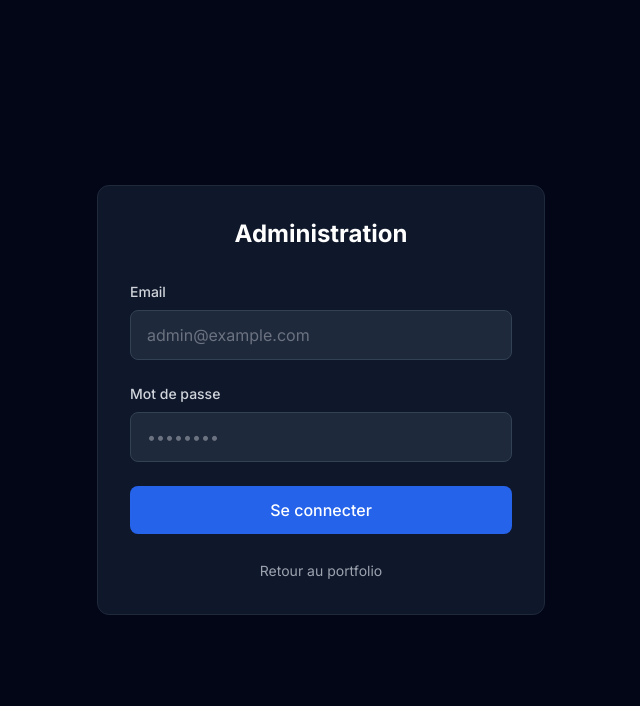
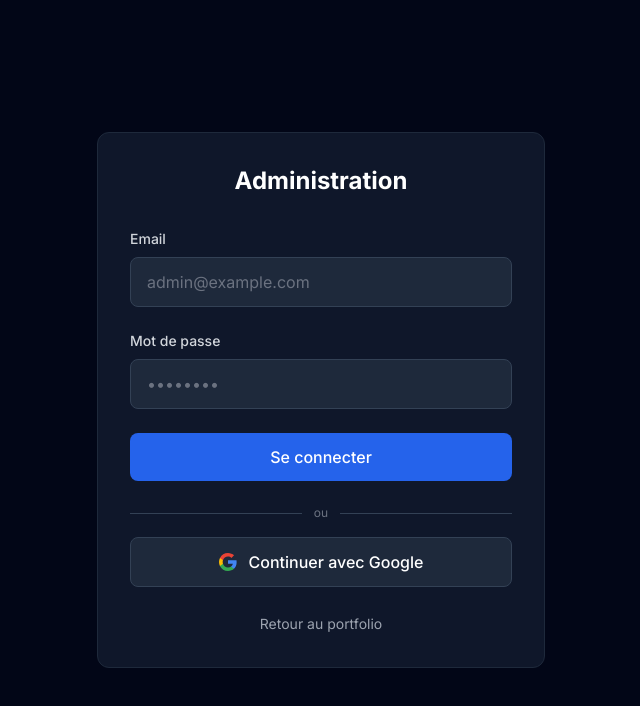
Before and after one commit to Djefrid/portfolio, a Next.js app: page /admin/login in a window 1280 px wide. Shown: the top 706 px of the page, without its empty margins (319-959 px from the left). Built offline with nearby package versions, Linux system fonts and the light colour scheme; no server answers; the database is empty.

Commit message:
feat: ajoute connexion Google sur la page admin (signInWithPopup)

```diff
--- a/app/admin/login/page.tsx
+++ b/app/admin/login/page.tsx
@@ -9,7 +9,7 @@ export default function LoginPage() {
   const [password, setPassword] = useState('');
   const [error, setError] = useState('');
   const [isLoading, setIsLoading] = useState(false);
-  const { signIn, user } = useAuthContext();
+  const { signIn, signInWithGoogle, user } = useAuthContext();
   const router = useRouter();
 
   useEffect(() => {
@@ -17,6 +17,18 @@ export default function LoginPage() {
       router.push('/admin');
     }
   }, [user, router]);
+
+  const handleGoogle = async () => {
+    setError('');
+    setIsLoading(true);
+    const { error } = await signInWithGoogle();
+    if (error) {
+      setError('Connexion Google échouée. Vérifie que ton compte est autorisé.');
+      setIsLoading(false);
+    } else {
+      router.push('/admin');
+    }
+  };
 
   const handleSubmit = async (e: React.FormEvent) => {
     e.preventDefault();
@@ -87,6 +99,27 @@ export default function LoginPage() {
             </button>
           </form>
 
+          <div className="mt-6 flex items-center gap-3">
+            <div className="flex-1 h-px bg-dark-700" />
+            <span className="text-xs text-gray-500">ou</span>
+            <div className="flex-1 h-px bg-dark-700" />
+          </div>
+
+          <button
+            type="button"
+            onClick={handleGoogle}
+            disabled={isLoading}
+            className="mt-4 w-full py-3 flex items-center justify-center gap-3 bg-dark-800 border border-dark-700 text-white font-medium rounded-lg hover:bg-dark-700 focus:outline-none focus:ring-2 focus:ring-primary-500 focus:ring-offset-2 focus:ring-offset-dark-900 disabled:opacity-50 disabled:cursor-not-allowed transition-colors"
+          >
+            <svg width="18" height="18" viewBox="0 0 18 18" fill="none" xmlns="http://www.w3.org/2000/svg">
+              <path d="M17.64 9.2c0-.637-.057-1.251-.164-1.84H9v3.481h4.844c-.209 1.125-.843 2.078-1.796 2.717v2.258h2.908c1.702-1.567 2.684-3.875 2.684-6.615z" fill="#4285F4"/>
+              <path d="M9 18c2.43 0 4.467-.806 5.956-2.184l-2.908-2.258c-.806.54-1.837.86-3.048.86-2.344 0-4.328-1.584-5.036-3.711H.957v2.332A8.997 8.997 0 0 0 9 18z" fill="#34A853"/>
+              <path d="M3.964 10.707A5.41 5.41 0 0 1 3.682 9c0-.593.102-1.17.282-1.707V4.961H.957A8.996 8.996 0 0 0 0 9c0 1.452.348 2.827.957 4.039l3.007-2.332z" fill="#FBBC05"/>
+              <path d="M9 3.58c1.321 0 2.508.454 3.44 1.345l2.582-2.58C13.463.891 11.426 0 9 0A8.997 8.997 0 0 0 .957 4.961L3.964 7.293C4.672 5.163 6.656 3.58 9 3.58z" fill="#EA4335"/>
+            </svg>
+            Continuer avec Google
+          </button>
+
           <div className="mt-6 text-center">
             <a href="/" className="text-sm text-gray-400 hover:text-primary-400 transition-colors">
               Retour au portfolio
--- a/lib/firebase/context.tsx
+++ b/lib/firebase/context.tsx
@@ -27,6 +27,7 @@ interface AuthContextType {
   loading: boolean;
   isAdmin: boolean;
   signIn: (email: string, password: string) => Promise<{ user: User | null; error: string | null }>;
+  signInWithGoogle: () => Promise<{ user: User | null; error: string | null }>;
   signOut: () => Promise<{ error: string | null }>;
 }
 
--- a/lib/firebase/hooks.ts
+++ b/lib/firebase/hooks.ts
@@ -20,6 +20,8 @@ import {
   onAuthStateChanged,
   signInWithEmailAndPassword,
   signOut as firebaseSignOut,
+  GoogleAuthProvider,
+  signInWithPopup,
   User
 } from 'firebase/auth';
 import { auth, isFirebaseConfigured } from './config';
@@ -73,6 +75,23 @@ export function useAuth() {
   };
 
   /**
+   * Connecte l'utilisateur via son compte Google (popup).
+   * @returns { user, error } - L'utilisateur connecté ou un message d'erreur
+   */
+  const signInWithGoogle = async () => {
+    if (!auth) {
+      return { user: null, error: 'Firebase non configuré' };
+    }
+    try {
+      const provider = new GoogleAuthProvider();
+      const result = await signInWithPopup(auth, provider);
+      return { user: result.user, error: null };
+    } catch (error) {
+      return { user: null, error: (error as Error).message };
+    }
+  };
+
+  /**
    * Déconnecte l'utilisateur actuel.
    * @returns { error } - null si succès, message d'erreur sinon
    */
@@ -91,5 +110,5 @@ export function useAuth() {
   // Vérifie si l'utilisateur connecté est l'admin autorisé
   const isAdmin = user?.email === process.env.NEXT_PUBLIC_ADMIN_EMAIL;
 
-  return { user, loading, signIn, signOut, isAdmin };
+  return { user, loading, signIn, signInWithGoogle, signOut, isAdmin };
 }
```
